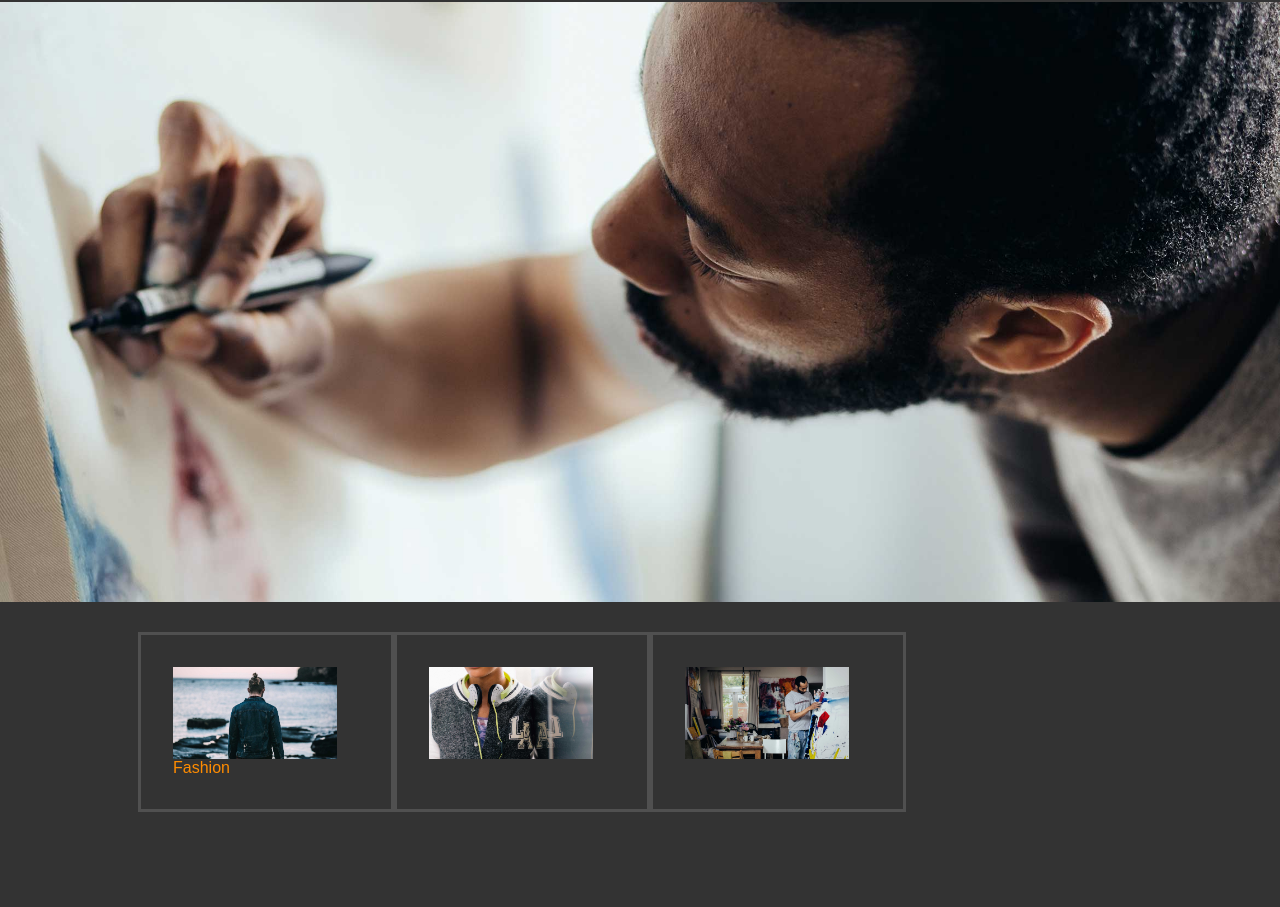
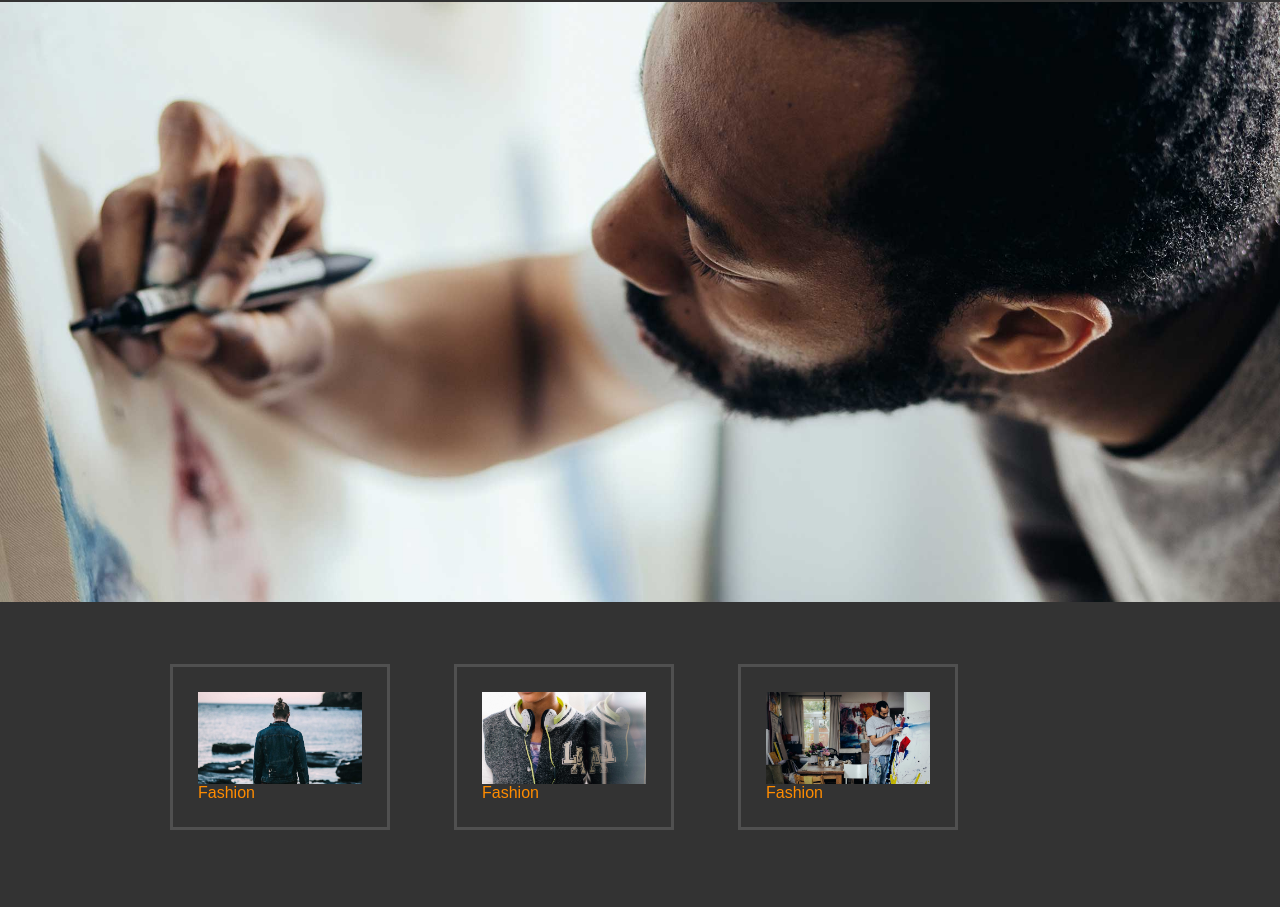
Before and after one commit to Seisachtheia/30-11-16, a website: page public/index.html in a window 1280 px wide. Shown: the part 296-1203 px from the top of the page. Before the commit the page ends 1153 px from the top, so only its background shows below. Drawn offline with Linux system fonts and the light colour scheme.

Commit message:
Scaffolding for post category items underway

```diff
--- a/private/css/style.scss
+++ b/private/css/style.scss
@@ -88,6 +88,7 @@ section {
     margin:30px 10px 45px 10px;
     display: flex;
     justify-content: space-between;
+
 }
 
 .top-content-dock {
@@ -96,16 +97,18 @@ section {
     display:inline-block;
     background-color:#333333;
     padding:2em;
-    border: 0.2em solid #505050;
+
 }
 
-.content-header-item {
+.item-content {
+    border: 0.2em solid #505050;
+    padding:25px;
+}
+
+.item-header {
     //height:400px;
     //width:calc(100%/3);
-
-
-
-    img{
+      img{
         display:block;
         height: 92px;
         background-repeat: no-repeat;
--- a/public/index.html
+++ b/public/index.html
@@ -57,7 +57,9 @@
 
                     <div class="top-content-dock">
 
-                        <span class="content-header-item">
+                        <div class="item-content">
+
+                            <span class="item-header">
 
                                 <img src="images/4.jpg"/>
 
@@ -69,26 +71,43 @@
 
                         </div>
 
+                    </div>
+
 
 
                         <div class="top-content-dock">
 
-                        <span class="content-header-item">
+                        <div class="item-content">
+
+                            <span class="item-header">
 
                                 <img src="images/5.jpg"/>
 
                             </span>
 
+                            <a class="post-topic">
+                                Fashion
+                            </a>
+
                         </div>
 
+                    </div>
 
                          <div class="top-content-dock">
 
-                        <span class="content-header-item">
+                        <div class="item-content">
+
+                            <span class="item-header">
 
                                 <img src="images/6.jpg"/>
 
                             </span>
+
+                            <a class="post-topic">
+                                Fashion
+                            </a>
+
+                        </div>
 
                     </div>
 
```
Also changed, not shown: public/css/style.css. Lines whose indentation alone changed are shown as unchanged.
